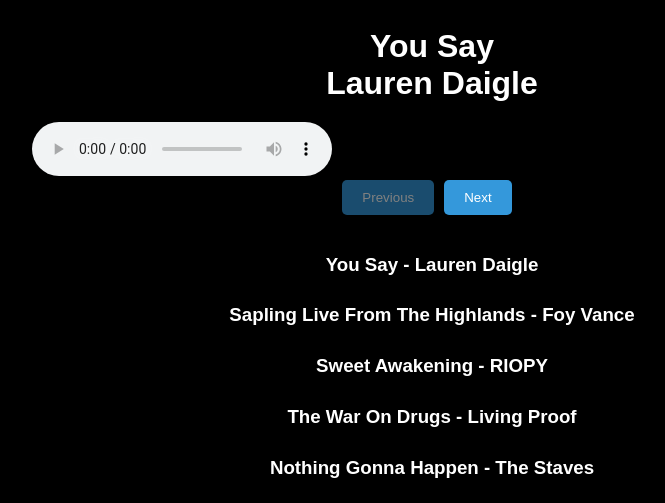
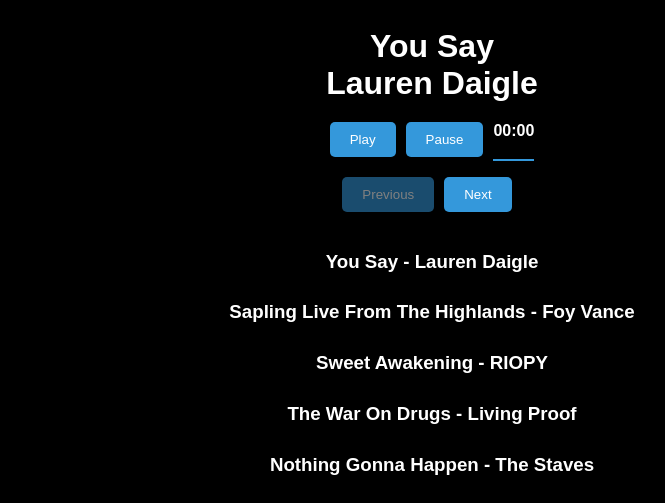
Before and after one commit to harshkasat/Facial_emotions, a Django app: page / in a window 1280 px wide. Shown: the top 503 px of the page, without its empty margins (208-873 px from the left). Run offline with Django 4.2, Linux system fonts and the light colour scheme; data comes from the database, SQL or seed files in the repository; some libraries are stand-ins or nearby versions.

Commit message:
fixing some bugs and adding requirements.txt file

```diff
--- a/song/app/camera.py
+++ b/song/app/camera.py
@@ -52,5 +52,4 @@
 		# Resize the image
 		resized_image = cv2.resize(frame, (new_width, new_height))
 		ret, jpeg = cv2.imencode('.jpg', resized_image)
-		print(result_emotions)
 		return jpeg.tobytes(), result_emotions
--- /dev/null
+++ b/song/static/scripts.js
@@ -0,0 +1,72 @@
+var player = document.getElementById('player');
+
+
+document.getElementById("previousButton").addEventListener("click", function() {
+  window.location.href = "?page={{ page_obj.previous_number }}";
+});
+
+document.getElementById("nextButton").addEventListener("click", function() {
+  window.location.href = "?page={{ page_obj.next_page_number }}";
+});
+
+function fetch_emotions() {
+  $.ajax({
+    url: '/get_emotions/',
+    success: function(data) {
+      // Update the emotion text on the webpage
+      $('#emotionText').text(data.result_emotions);
+
+      if (data.result_emotions === "Sad") {
+        // if (!isMusicPlaying) {
+          playAudio();
+          isMusicPlaying = true;
+
+      }
+    }
+  });
+}
+
+// Start fetching emotions every 10 seconds
+setInterval(fetch_emotions, 1000);
+
+var player = document.getElementById('player');
+var playButton = document.getElementById('playButton');
+var pauseButton = document.getElementById('pauseButton');
+var currentTimeSpan = document.getElementById('currentTime');
+
+// Play the audio
+function playAudio() {
+  player.play();
+}
+
+// Pause the audio
+function pauseAudio() {
+  player.pause();
+}
+
+// Update the current time display
+function updateCurrentTime() {
+  currentTimeSpan.textContent = formatTime(player.currentTime);
+}
+
+// Format time in seconds to hh:mm:ss format
+function formatTime(time) {
+  var minutes = Math.floor(time / 60);
+  var seconds = Math.floor(time % 60);
+  var hours = Math.floor(minutes / 60);
+  minutes %= 60;
+
+  return (
+    (hours > 0 ? hours.toString().padStart(2, '0') + ':' : '') +
+    minutes.toString().padStart(2, '0') +
+    ':' +
+    seconds.toString().padStart(2, '0')
+  );
+}
+
+// Event listeners for play and pause buttons
+playButton.addEventListener('click', playAudio);
+pauseButton.addEventListener('click', pauseAudio);
+
+// Update current time every second
+setInterval(updateCurrentTime, 1000);
--- a/song/static/style.css
+++ b/song/static/style.css
@@ -23,10 +23,52 @@
   font-size: 32px;
 }
 
+/* Style the player container */
 .player {
+  display: flex;
+  justify-content: center;
   margin-bottom: 20px;
-  align-items: center;
 }
+
+/* Style the audio player */
+.player audio {
+  width: 100%;
+}
+
+/* Style the buttons */
+.player button {
+  padding: 10px 20px;
+  background-color: #3498db;
+  color: #fff;
+  border: none;
+  border-radius: 5px;
+  cursor: pointer;
+  margin-right: 10px;
+}
+
+/* Style the current time display */
+.player #currentTime {
+  font-weight: bold;
+  position: relative;
+}
+
+.player #currentTime::after {
+  content: '';
+  display: block;
+  width: 100%;
+  height: 2px;
+  background-color: #3498db;
+  position: absolute;
+  bottom: -4px;
+  left: 0;
+}
+
+/* Style the time remaining display */
+.player #timeRemaining {
+  font-weight: bold;
+  margin-left: 10px;
+}
+
 
 .navigation {
   display: flex;
--- a/song/templates/index.html
+++ b/song/templates/index.html
@@ -7,7 +7,6 @@
   <title>face emotion detections</title>
   <link rel="stylesheet" type="text/css" href="../static/style.css">
   <script src="https://code.jquery.com/jquery-3.6.0.min.js"></script>
-
 </head>
 
 <body>
@@ -18,9 +17,14 @@
       <h1>{{ record.artist }}</h1>
     </div>
     <div class="player">
-      <audio controls id="player">
+      <audio id="player">
         <source src="{{ record.audio_file.url }}" type="audio/mp3">
+        Your browser does not support the audio element.
       </audio>
+      <button id="playButton"><i class="fas fa-chevron-left"></i>Play</button>
+      <button id="pauseButton"><i class="fas fa-chevron-left"></i>Pause</button>
+      <span id="currentTime"></span>
+    </div>
     <div class="navigation">
       <button id="previousButton" {% if not page_obj.has_previous %}disabled{% endif %}><i class="fas fa-chevron-left"></i> Previous</button>
       <button id="nextButton" {% if not page_obj.has_next %}disabled{% endif %}>Next <i class="fas fa-chevron-right"></i></button>
@@ -32,11 +36,9 @@
       {% endfor %}
     </div>
     <img src="{% url 'video_feed' %}">
-
     <div id="emotionText">Emotions: </div>
-
     <h1>Add Song</h1>
-    <form action="" method="post"  class="form-section" enctype="multipart/form-data">
+    <form action="" method="post" class="form-section" enctype="multipart/form-data">
       {% csrf_token %}
       <input type="text" name="title" id="titleInput" placeholder="Title.." required>
       <input type="text" name="artist" id="artistInput" placeholder="Artist.." required>
@@ -44,33 +46,9 @@
       <input type="file" name="new_audio_file" id="audioFileInput">
       <button type="submit" class="addBtn">Add</button>
     </form>
-
-
   </div>
-
   <script src="https://kit.fontawesome.com/your-font-awesome-kit.js" crossorigin="anonymous"></script>
-  <script>
-    document.getElementById("previousButton").addEventListener("click", function() {
-      window.location.href = "?page={{ page_obj.previous_number }}";
-    });
-
-    document.getElementById("nextButton").addEventListener("click", function() {
-      window.location.href = "?page={{ page_obj.next_page_number }}";
-    });
-    function fetch_emotions() {
-    $.ajax({
-        url: '/get_emotions/',
-        success: function(data) {
-            // Update the emotion text on the webpage
-            $('#emotionText').text(data.result_emotions);
-        }
-    });
-    }
-    // Start fetching emotions every 10 seconds
-    setInterval(fetch_emotions, 1000);
-
-
-  </script>
+  <script src="../static/scripts.js"></script>
 </body>
 
 </html>
```
Also changed, not shown: requirements.txt (added, +65 -0 lines).
